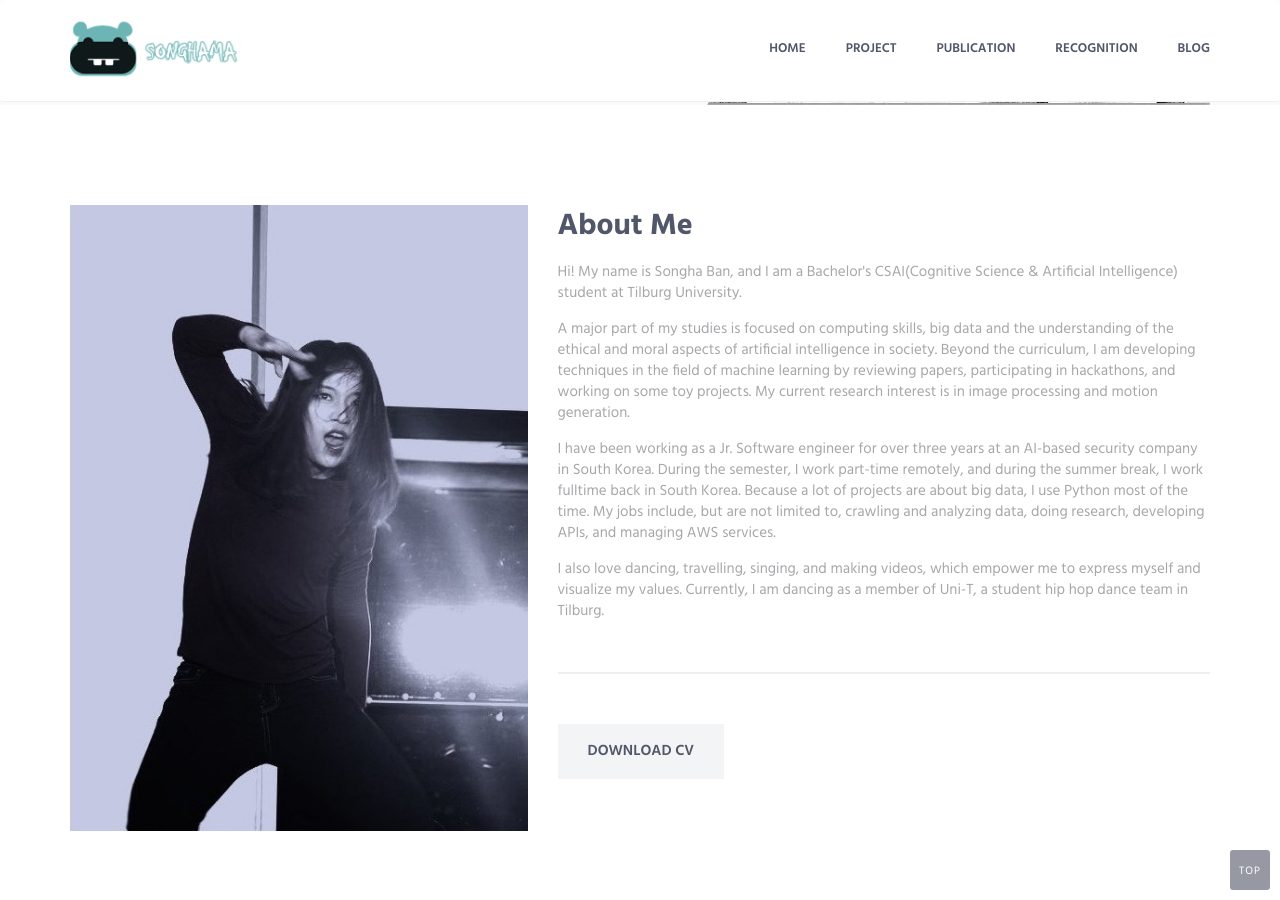
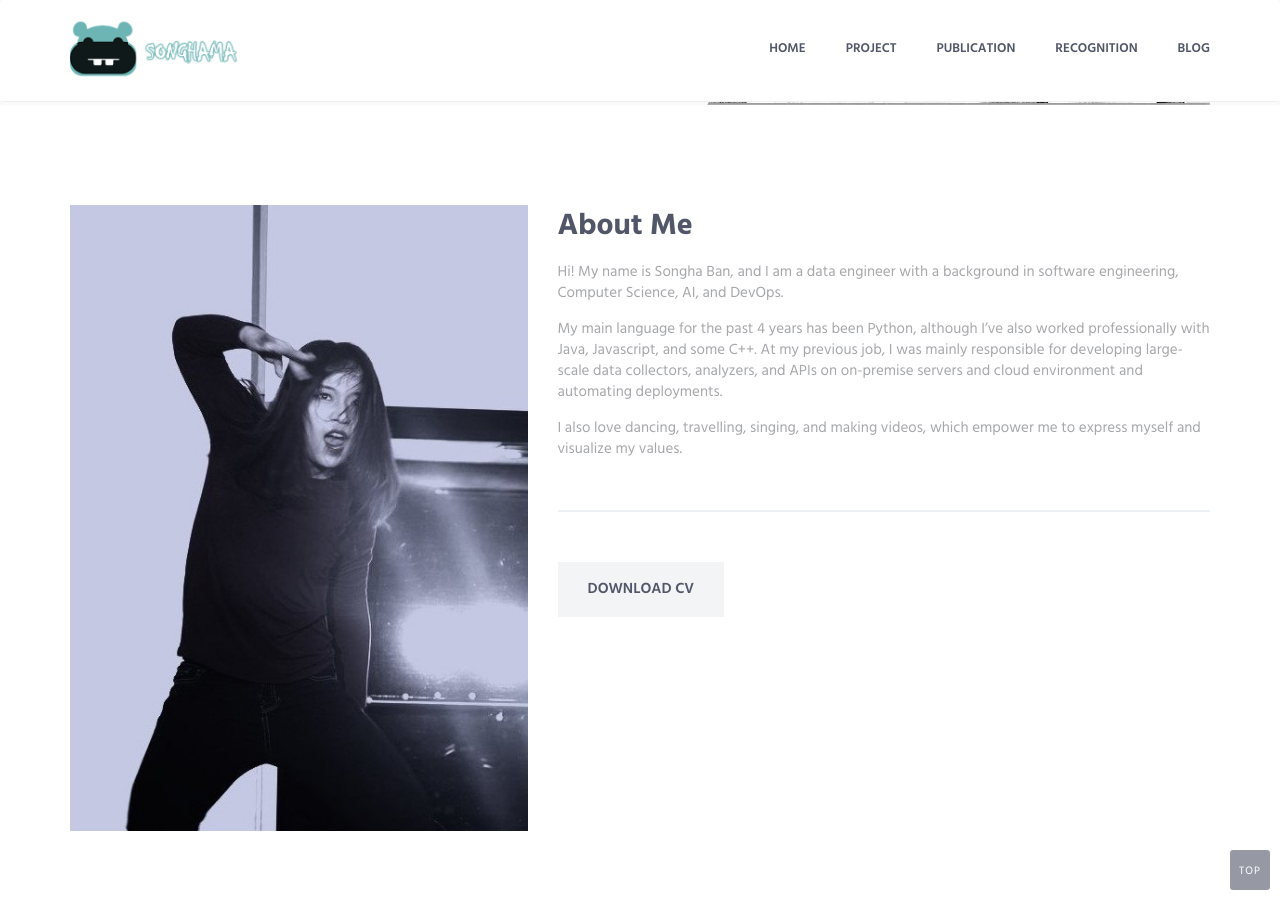
Before and after one commit to SonghaBan/songhaban.github.io, a Jekyll site: the page index.html, which Jekyll copies as it is, in a window 1280 px wide and 900 px high, scrolled down 465 px. Built offline with Jekyll 4.4.1, drawn with Linux system fonts in a browser that asks for light colours; some of the changed text lies outside the part shown.

Commit message:
Update index.html

```diff
--- a/index.html
+++ b/index.html
@@ -121,11 +121,11 @@
                             <div class="margin-b-50">
                                 <div class="margin-b-30">
                                     <h2>About Me</h2>
-                                    <p>Hi! My name is Songha Ban, and I am a Bachelor's CSAI(Cognitive Science & Artificial Intelligence) student at Tilburg University.</p>
-                                    <p>A major part of my studies is focused on computing skills, big data and the understanding of the ethical and moral aspects of artificial intelligence in society. Beyond the curriculum, I am developing techniques in the field of machine learning by reviewing papers, participating in hackathons, and working on some toy projects. My current research interest is in image processing and motion generation.
+                                    <p>Hi! My name is Songha Ban, and I am a data engineer with a background in software engineering, Computer Science, AI, and DevOps.</p>
+                                    <p>My main language for the past 4 years has been Python, although I’ve also worked professionally with Java, Javascript, and some C++. At my previous job, I was mainly responsible for developing large-scale data collectors, analyzers, and APIs on  on-premise servers and cloud environment and automating deployments.
                                     </p>
-                                    <p>I have been working as a Jr. Software engineer for over three years at an AI-based security company in South Korea. During the semester, I work part-time remotely, and during the summer break, I work fulltime back in South Korea. Because a lot of projects are about big data, I use Python most of the time. My jobs include, but are not limited to, crawling and analyzing data, doing research, developing APIs, and managing AWS services.</p>
-                                    <p>I also love dancing, travelling, singing, and making videos, which empower me to express myself and visualize my values. Currently, I am dancing as a member of Uni-T, a student hip hop dance team in Tilburg. </p>
+
+                                    <p>I also love dancing, travelling, singing, and making videos, which empower me to express myself and visualize my values. </p>
                                 </div>
 
                             </div>
@@ -238,7 +238,9 @@
                             <h5><a href="http://ii.icehs.kr">Incheon International High School</a><span> | Mar 2012 - Feb 2015</span></h5>
                         </div>
                         <h4>Work</h4>
-                        <h5>Jr. SW Engineer at <a href="https://aispera.com/">AISpera</a><span> | Mar 2018 - Present</span></h5>
+                        <h5>Data Engineer at <a href="https://www.interfood.com/en/">Interfood</a><span> | Aug 2021 - Present</span></h5>
+                        <h5>Data Engineer at <a href="https://www.xccelerated.io/">Xccelerated</a><span> | Aug 2021 - Sep 2022</span></h5>
+                        <h5>SW Engineer at <a href="https://aispera.com/">AISpera</a><span> | Mar 2018 - Jul 2021</span></h5>
                         <h5>Intern at <a href="http://surromind.ai">Surromind Robotics</a> <a href="http://bi.snu.ac.kr">(SNU BioIntelligence Lab)</a><span> | Jul 2017 - Feb 2018</span></h5>
                         <h5>LMS(Last Minute Sales) Associate at <a href="http://stubhub.co.kr">Stubhub Korea</a><span style="white-space: nowrap"> | Oct 2017 - Aug 2018</span></h5>
                         <h5>Staff at <a href="http://jinair.com">Jin Air Customer Service Center</a><span> | Dec 2014 - Jul 2015</span></h5>
```
Also changed, not shown: other parts of index.html (+1 -1 lines).
